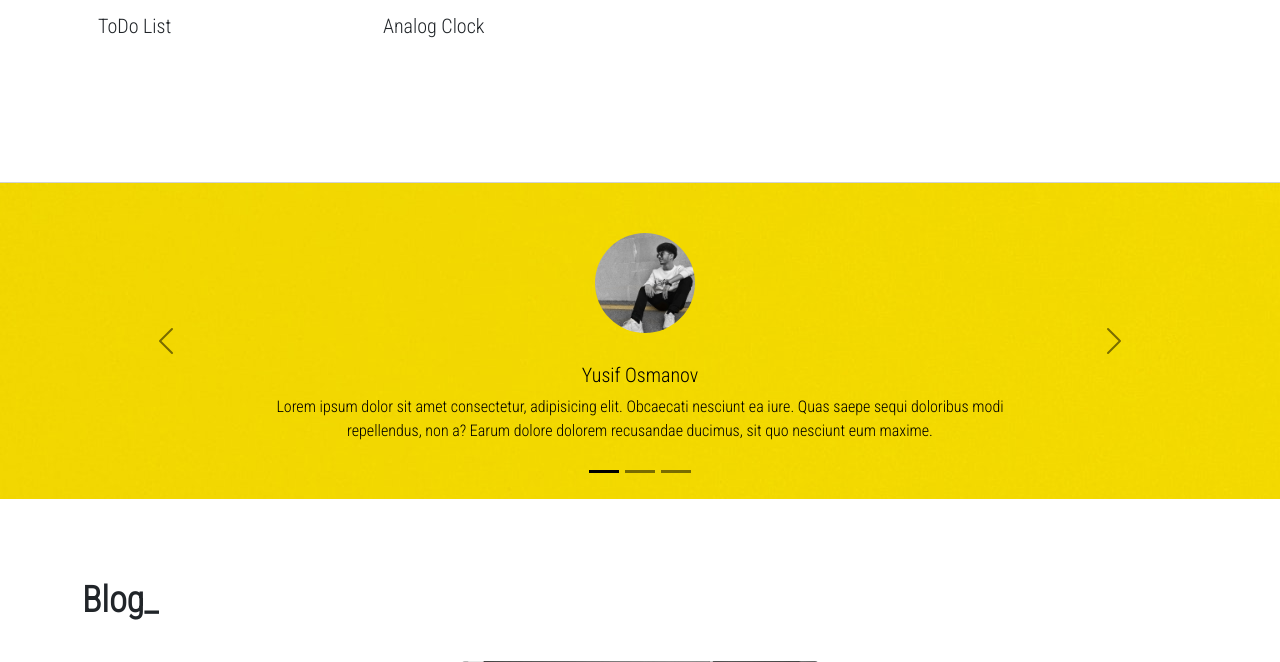
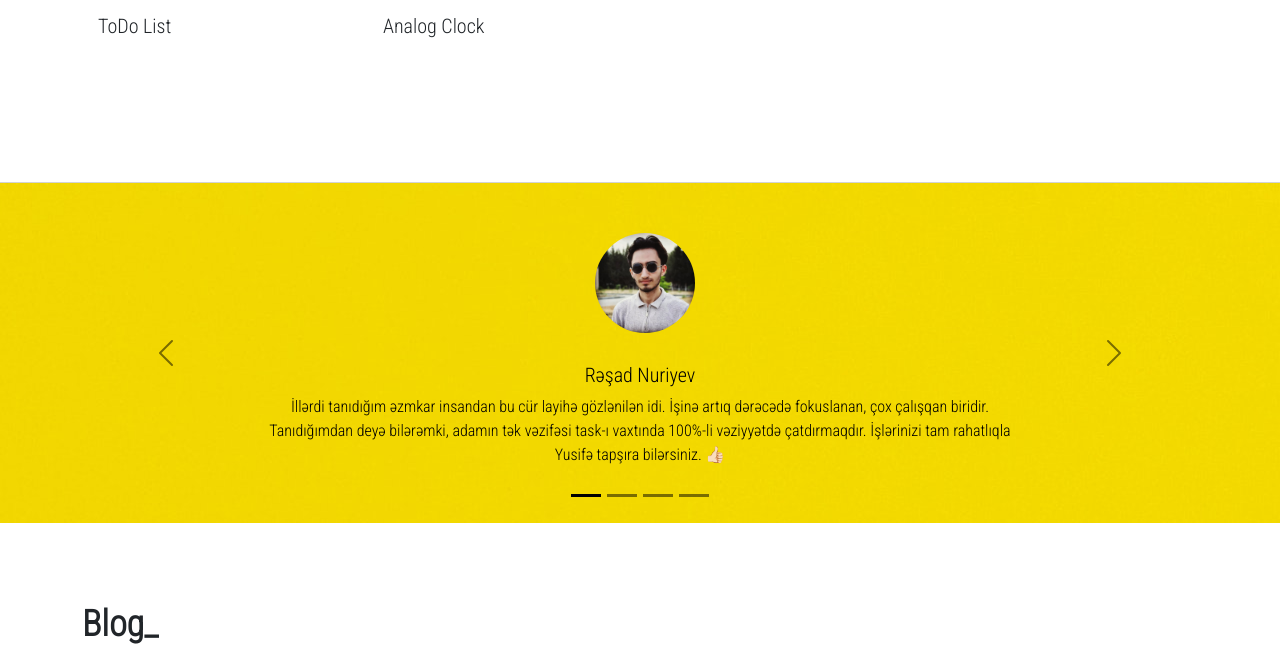
Before and after one commit to yusifiz/MyPortfolio, a Flask app: page / in a window 1280 px wide. Shown: the part 3044-3706 px from the top of the page. Run offline with Flask 2, Linux system fonts and the light colour scheme; data comes from the database, SQL or seed files in the repository; both versions use the stored data as it was after the commit.

Commit message:
Portfolio is ready even with deploying

```diff
--- a/templates/app/index.html
+++ b/templates/app/index.html
@@ -220,13 +220,14 @@
                 <button type="button" data-bs-target="#carouselExampleDark" data-bs-slide-to="0" class="active" aria-current="true" aria-label="Slide 1"></button>
                 <button type="button" data-bs-target="#carouselExampleDark" data-bs-slide-to="1" aria-label="Slide 2"></button>
                 <button type="button" data-bs-target="#carouselExampleDark" data-bs-slide-to="2" aria-label="Slide 3"></button>
+                <button type="button" data-bs-target="#carouselExampleDark" data-bs-slide-to="3" aria-label="Slide 4"></button>
               </div>
               <div class="carousel-inner">
                 <div class="carousel-item active fb-slide" data-bs-interval="10000">
-                  <img src="/static/uploads/profilePhoto.jpeg" class="d-block  rounded-circle " alt="...">
+                  <img src="/static/uploads/1444f4a5-4c8e-46df-9bf7-19c759d053d1.jfif" class="d-block  rounded-circle " alt="...">
                   <div class="carousel-caption position-relative d-none d-md-block fb-caption">
-                    <h5>Yusif Osmanov</h5>
-                    <p>Lorem ipsum dolor sit amet consectetur, adipisicing elit. Obcaecati nesciunt ea iure. Quas saepe sequi doloribus modi repellendus, non a? Earum dolore dolorem recusandae ducimus, sit quo nesciunt eum maxime.</p>
+                    <h5>Rəşad Nuriyev</h5>
+                    <p>İllərdi tanıdığım əzmkar insandan bu cür layihə gözlənilən idi. İşinə artıq dərəcədə fokuslanan, çox çalışqan biridir. Tanıdığımdan deyə bilərəmki, adamın tək vəzifəsi task-ı vaxtında 100%-li vəziyyətdə çatdırmaqdır. İşlərinizi tam rahatlıqla Yusifə tapşıra bilərsiniz. 👍🏻</p>
                   </div>
                 </div>
                 {% for feed in fb %}
```
Also changed, not shown: data.db, static/uploads/1444f4a5-4c8e-46df-9bf7-19c759d053d1.jfif (added), static/uploads/bcefe504-f624-440c-ace6-150acba53d9f.jfif (added), static/uploads/pexels-pixabay-270348.jpg (deleted).
